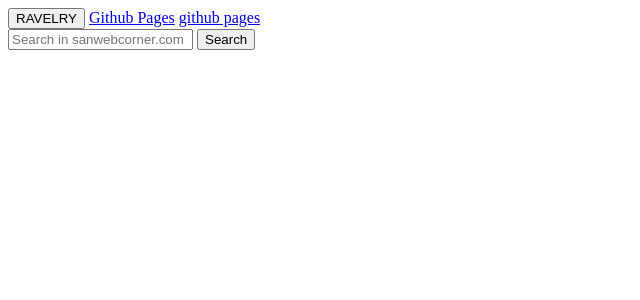
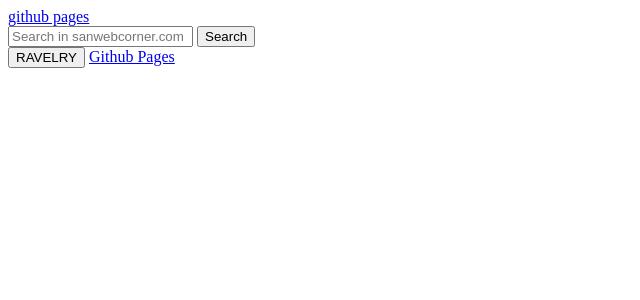
Before and after one commit to sofiacadenas/pup.breeders.com, a Jekyll site: the page built from README.md, in a window 1280 px wide. Shown: the top 300 px of the page, without its empty margins (0-640 px from the left). Built offline with Jekyll 4.4.1, drawn with Linux system fonts in a browser that asks for light colours; our own code applies the rules of GitHub Pages for plain Markdown files.

Commit message:
Update home.html

```diff
--- a/_layouts/home.html
+++ b/_layouts/home.html
@@ -6,11 +6,10 @@
 
     <title>Welcome to Pup Breeders!</title>
   </head>
-  <header>
-  </header>
   <body>
-    <button type="button">RAVELRY</button>
-    <a href="https://pages.github.com">Github Pages</a>
+     <header>
+   </header>
+
 
     <a href="https://sofiacadenas.github.io/pup.breeders.com">github pages</a>
     <form action="http://www.google.com/search" class="searchform" method="get" name="searchform" target="_blank">
@@ -19,7 +18,10 @@
 <button class="button" type="submit">Search</button>
 </form>
 
+     <footer>
+    <button type="button">RAVELRY</button>
+    <a href="https://pages.github.com">Github Pages</a>
+  </footer>
+
   </body>
-  <footer>
-  </footer>
 </html>
```
